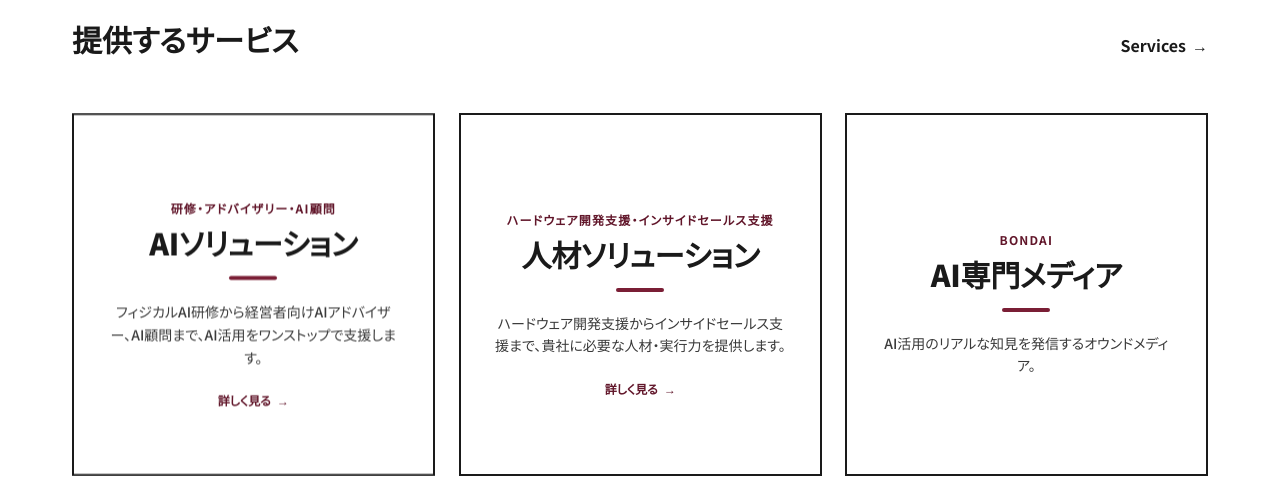
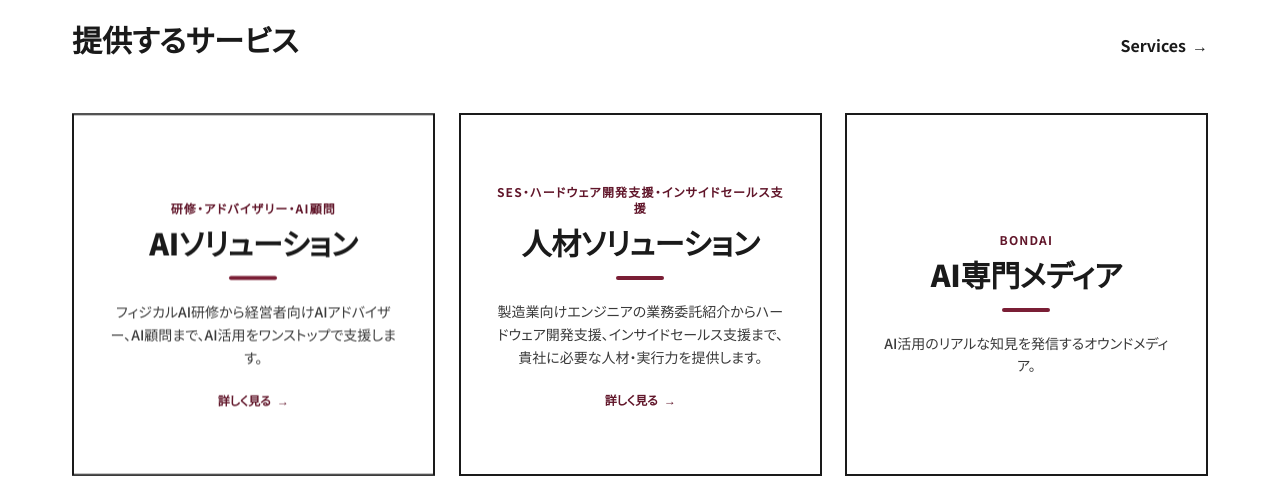
Before and after one commit to salesbond007/CorporateWebsite, a Next.js app: page /en in a window 1280 px wide. Shown: the part 1778-2256 px from the top of the page. Built offline with nearby package versions, Linux system fonts and the light colour scheme; no server answers.

Commit message:
Update talent solution summary for SES

```diff
--- a/src/components/home/ServicesSection.tsx
+++ b/src/components/home/ServicesSection.tsx
@@ -32,9 +32,9 @@ const categoryCards: Service[] = [
     slug: "talent-solutions",
     number: "02",
     title: "人材ソリューション",
-    subtitle: "ハードウェア開発支援・インサイドセールス支援",
+    subtitle: "SES・ハードウェア開発支援・インサイドセールス支援",
     summary:
-      "ハードウェア開発支援からインサイドセールス支援まで、貴社に必要な人材・実行力を提供します。",
+      "製造業向けエンジニアの業務委託紹介からハードウェア開発支援、インサイドセールス支援まで、貴社に必要な人材・実行力を提供します。",
     features: [],
     href: "/services#talent-solutions",
     image: "/services/cards/talent.jpg",
```
